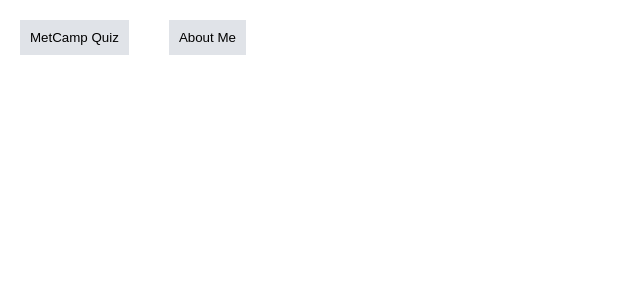
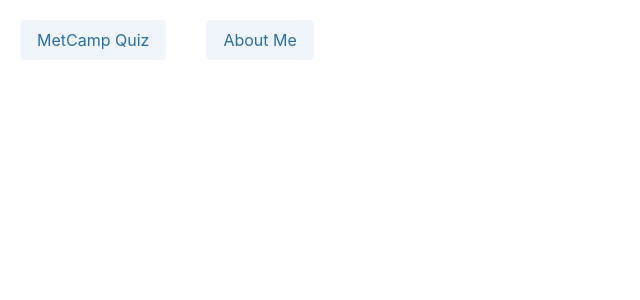
Before and after one commit to SofiaLagoa/meetcampweb-react, a React (Create React App) app: page / in a window 1280 px wide. Shown: the top 300 px of the page, without its empty margins (0-640 px from the left). Built offline with nearby package versions, Linux system fonts and the light colour scheme.

Commit message:
Incorporation Bulma

```diff
--- a/package.json
+++ b/package.json
@@ -6,6 +6,7 @@
     "@testing-library/jest-dom": "^5.16.5",
     "@testing-library/react": "^13.3.0",
     "@testing-library/user-event": "^13.5.0",
+    "bulma": "^0.9.4",
     "react": "^18.2.0",
     "react-dom": "^18.2.0",
     "react-router-dom": "^6.3.0",
--- a/src/App.js
+++ b/src/App.js
@@ -2,7 +2,8 @@ import './App.css';
 import { BrowserRouter, Routes, Route } from 'react-router-dom';
 import Home from './pages/home';
 import Game from './pages/game';
-import About from './pages/about'
+import About from './pages/about';
+import 'bulma/css/bulma.min.css';
 
 function App() {
 
--- a/src/components/Button/index.js
+++ b/src/components/Button/index.js
@@ -2,7 +2,7 @@ import './style.css';
 
 function Button({text, onClick}) {
     return (
-        <button onClick={onClick} className='button'>{text}</button>
+        <button onClick={onClick} className='button is-info is-light'>{text}</button>
     )
 }
 
```
Also changed, not shown: 1 other file (tests, documents, lock files or other folders).
